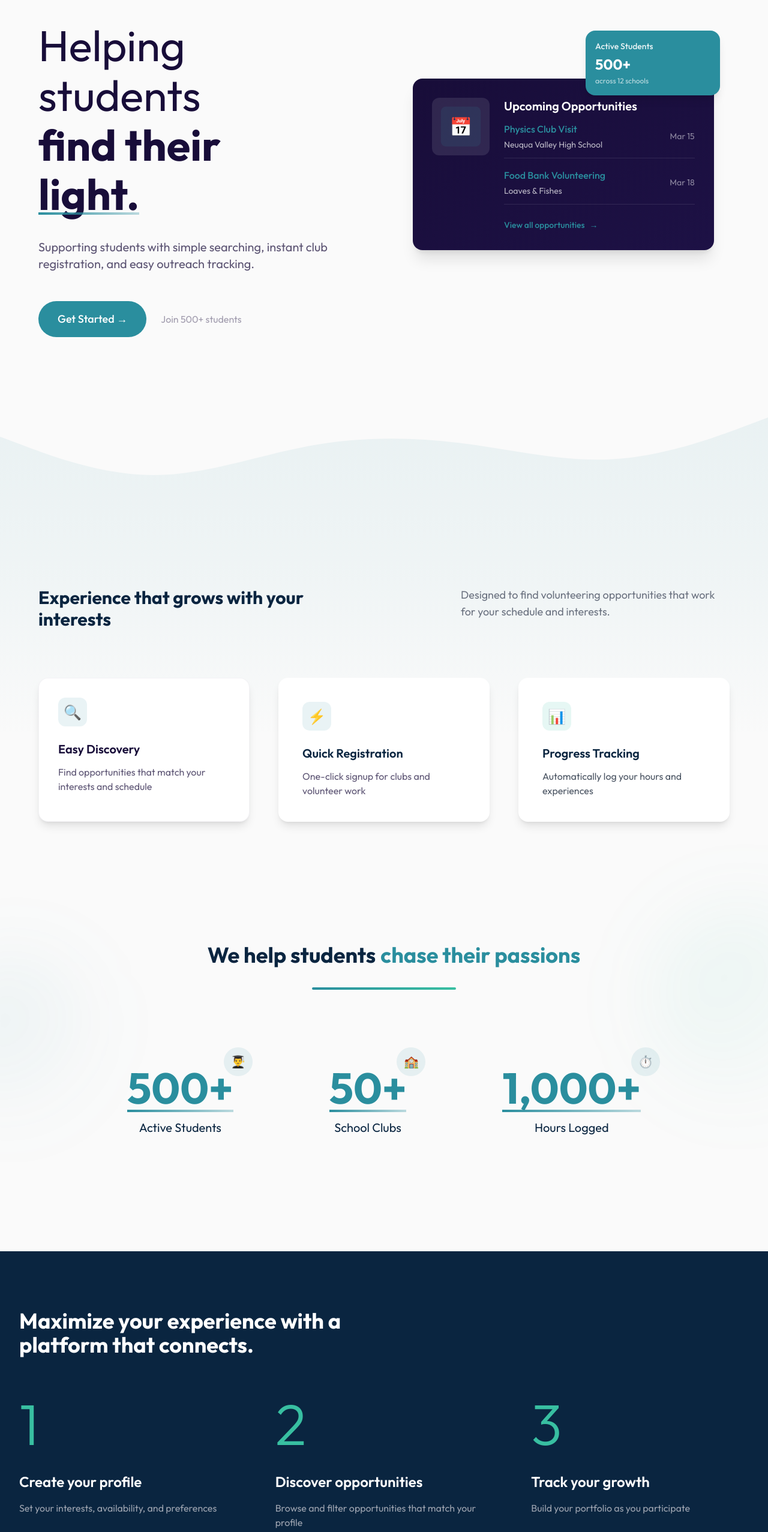
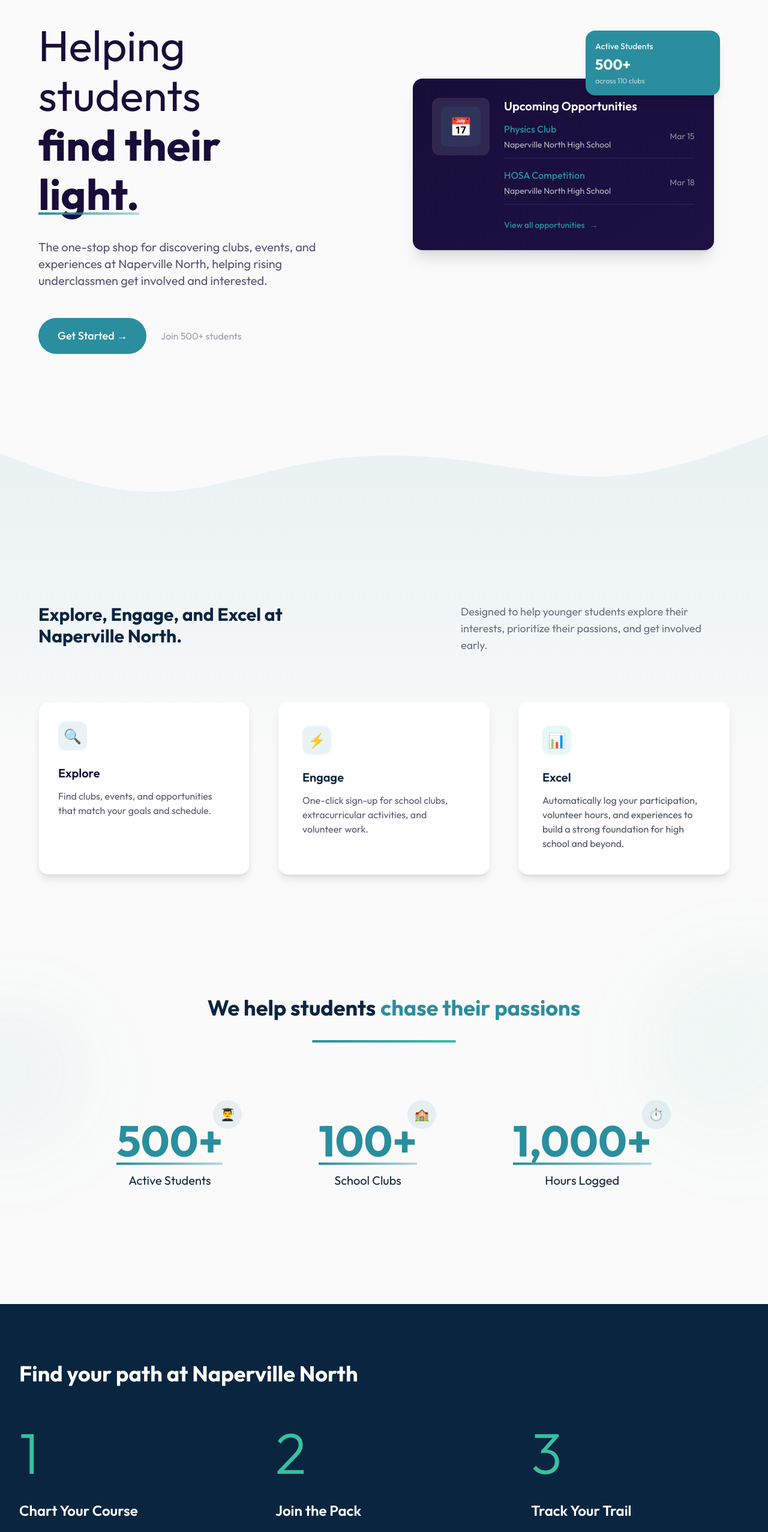
Before and after one commit to thetinfoilhat/shadowed.me, a Next.js app in the folder shadowed.me/: page / in a window 1280 px wide. Shown: the part 234-2788 px from the top of the page at 60% size. Built offline with nearby package versions, Linux system fonts and the light colour scheme; no server answers.

Commit message:
updated verbage

```diff
--- a/shadowed.me/src/app/page.tsx
+++ b/shadowed.me/src/app/page.tsx
@@ -162,7 +162,7 @@ const SyncedCounters = () => {
           {isVisible && (
             <CountUp
               start={0}
-              end={50}
+              end={100}
               duration={2.5}
               suffix="+"
               useEasing={true}
@@ -273,7 +273,7 @@ export default function Home() {
                 animate={{ opacity: 1, y: 0 }}
                 transition={{ duration: 0.8, delay: 0.1 }}
               >
-                Supporting students with simple searching, instant club registration, and easy outreach tracking.
+                The one-stop shop for discovering clubs, events, and experiences at Naperville North, helping rising underclassmen get involved and interested.
               </motion.p>
 
               <motion.div
@@ -330,15 +330,15 @@ export default function Home() {
                   <div className="space-y-4">
                     <div className="flex items-center justify-between border-b border-white/10 pb-3">
                       <div>
-                        <div className="text-[#2A8E9E] font-medium">Physics Club Visit</div>
-                        <div className="text-white/70 text-sm mt-1">Neuqua Valley High School</div>
+                        <div className="text-[#2A8E9E] font-medium">Physics Club</div>
+                        <div className="text-white/70 text-sm mt-1">Naperville North High School</div>
                       </div>
                       <div className="text-white/50 text-sm">Mar 15</div>
                     </div>
                     <div className="flex items-center justify-between border-b border-white/10 pb-3">
                       <div>
-                        <div className="text-[#2A8E9E] font-medium">Food Bank Volunteering</div>
-                        <div className="text-white/70 text-sm mt-1">Loaves & Fishes</div>
+                        <div className="text-[#2A8E9E] font-medium">HOSA Competition</div>
+                        <div className="text-white/70 text-sm mt-1">Naperville North High School</div>
                       </div>
                       <div className="text-white/50 text-sm">Mar 18</div>
                     </div>
@@ -369,7 +369,7 @@ export default function Home() {
             >
               <div className="text-white/90 text-sm font-medium">Active Students</div>
               <div className="text-white text-2xl font-bold mt-1">500+</div>
-              <div className="text-white/70 text-xs mt-1">across 12 schools</div>
+              <div className="text-white/70 text-xs mt-1">across 110 clubs</div>
             </motion.div>
           </div>
         </div>
@@ -408,7 +408,7 @@ export default function Home() {
                 whileInView={{ opacity: 1, y: 0 }}
                 viewport={{ once: true }}
               >
-                Experience that grows with your interests
+                Explore, Engage, and Excel at Naperville North.
               </motion.h2>
               <motion.p
                 className="text-base sm:text-lg text-gray-500 max-w-md"
@@ -416,7 +416,8 @@ export default function Home() {
                 whileInView={{ opacity: 1 }}
                 viewport={{ once: true }}
               >
-                Designed to find volunteering opportunities that work for your schedule and interests.
+               Designed to help younger students explore their interests, prioritize their passions, and get involved early.
+
               </motion.p>
             </div>
             {/* Feature cards */}
@@ -433,9 +434,9 @@ export default function Home() {
                 <div className="bg-[#2A8E9E]/10 w-12 h-12 rounded-xl flex items-center justify-center mb-6">
                   <span className="text-2xl">🔍</span>
                 </div>
-                <h3 className="text-xl font-semibold text-[#180D39] mb-3">Easy Discovery</h3>
+                <h3 className="text-xl font-semibold text-[#180D39] mb-3">Explore</h3>
                 <p className="text-[#180D39]/70">
-                  Find opportunities that match your interests and schedule
+                Find clubs, events, and opportunities that match your goals and schedule.
                 </p>
               </motion.div>
 
@@ -451,9 +452,9 @@ export default function Home() {
                 <div className="bg-[#2A8E9E]/10 w-12 h-12 rounded-xl flex items-center justify-center mb-6">
                   <span className="text-2xl">⚡</span>
                 </div>
-                <h3 className="text-xl font-semibold text-[#0A2540] mb-3">Quick Registration</h3>
+                <h3 className="text-xl font-semibold text-[#0A2540] mb-3">Engage</h3>
                 <p className="text-[#180D39]/70">
-                  One-click signup for clubs and volunteer work
+                One-click sign-up for school clubs, extracurricular activities, and volunteer work.
                 </p>
               </motion.div>
 
@@ -469,9 +470,9 @@ export default function Home() {
                 <div className="bg-[#E6F7F4] w-12 h-12 rounded-xl flex items-center justify-center mb-6">
                   <span className="text-2xl">📊</span>
                 </div>
-                <h3 className="text-xl font-semibold text-[#0A2540] mb-3">Progress Tracking</h3>
+                <h3 className="text-xl font-semibold text-[#0A2540] mb-3">Excel</h3>
                 <p className="text-gray-600">
-                  Automatically log your hours and experiences
+                Automatically log your participation, volunteer hours, and experiences to build a strong foundation for high school and beyond.
                 </p>
               </motion.div>
 
@@ -503,26 +504,24 @@ export default function Home() {
             whileInView={{ opacity: 1, y: 0 }}
             viewport={{ once: true }}
           >
-            Maximize your experience with a
-            <br className="hidden md:block" />
-            platform that connects.
+            Find your path at Naperville North
           </motion.h2>
 
           <div className="grid grid-cols-1 md:grid-cols-3 gap-8 md:gap-16">
             <div>
               <div className="text-5xl md:text-8xl font-light text-[#38BFA1] mb-4 md:mb-8">1</div>
-              <h3 className="text-xl md:text-2xl font-semibold mb-2 md:mb-4">Create your profile</h3>
-              <p className="text-sm md:text-base text-gray-400">Set your interests, availability, and preferences</p>
+              <h3 className="text-xl md:text-2xl font-semibold mb-2 md:mb-4">Chart Your Course</h3>
+              <p className="text-sm md:text-base text-gray-400">Create your profile with your name, email, and grade to get started.</p>
             </div>
             <div>
               <div className="text-5xl md:text-8xl font-light text-[#38BFA1] mb-4 md:mb-8">2</div>
-              <h3 className="text-xl md:text-2xl font-semibold mb-2 md:mb-4">Discover opportunities</h3>
-              <p className="text-sm md:text-base text-gray-400">Browse and filter opportunities that match your profile</p>
+              <h3 className="text-xl md:text-2xl font-semibold mb-2 md:mb-4">Join the Pack</h3>
+              <p className="text-sm md:text-base text-gray-400">Explore 110+ clubs and activities to discover what excites you most.</p>
             </div>
             <div>
               <div className="text-5xl md:text-8xl font-light text-[#38BFA1] mb-4 md:mb-8">3</div>
-              <h3 className="text-xl md:text-2xl font-semibold mb-2 md:mb-4">Track your growth</h3>
-              <p className="text-sm md:text-base text-gray-400">Build your portfolio as you participate</p>
+              <h3 className="text-xl md:text-2xl font-semibold mb-2 md:mb-4">Track Your Trail</h3>
+              <p className="text-sm md:text-base text-gray-400">Discover a career path that you really care about!</p>
             </div>
           </div>
         </div>
@@ -565,8 +564,8 @@ export default function Home() {
             className="bg-white rounded-[2rem] p-12 shadow-sm"
             whileHover={{ y: -8 }}
           >
-            <h3 className="text-2xl font-semibold text-[#0A2540] mb-4">Smart Scheduling</h3>
-            <p className="text-[#180D39]/80 mb-6">AI-powered conflict detection ensures you never double-book</p>
+            <h3 className="text-2xl font-semibold text-[#0A2540] mb-4">Teacher Touchpoints</h3>
+            <p className="text-[#180D39]/80 mb-6">All activities are teacher or admin approved</p>
             <div className="flex items-center gap-4">
               <div className="relative">
                 <div className="w-12 h-12 rounded-lg bg-[#2A8E9E]/10 flex items-center justify-center">
@@ -584,7 +583,7 @@ export default function Home() {
                 </div>
               </div>
               <div className="text-[#2A8E9E] font-medium">
-                Conflict-free scheduling
+              Approval-based scheduling
               </div>
             </div>
           </motion.div>
--- a/shadowed.me/src/app/school-clubs/page.tsx
+++ b/shadowed.me/src/app/school-clubs/page.tsx
@@ -234,7 +234,7 @@ export default function SchoolClubs() {
             High School Club Visits
           </h1>
           <p className="text-lg text-gray-600">
-            Experience high school clubs firsthand and find your passion
+            Get a firsthand look at club meetings and events at Naperville North
           </p>
         </div>
 
```
